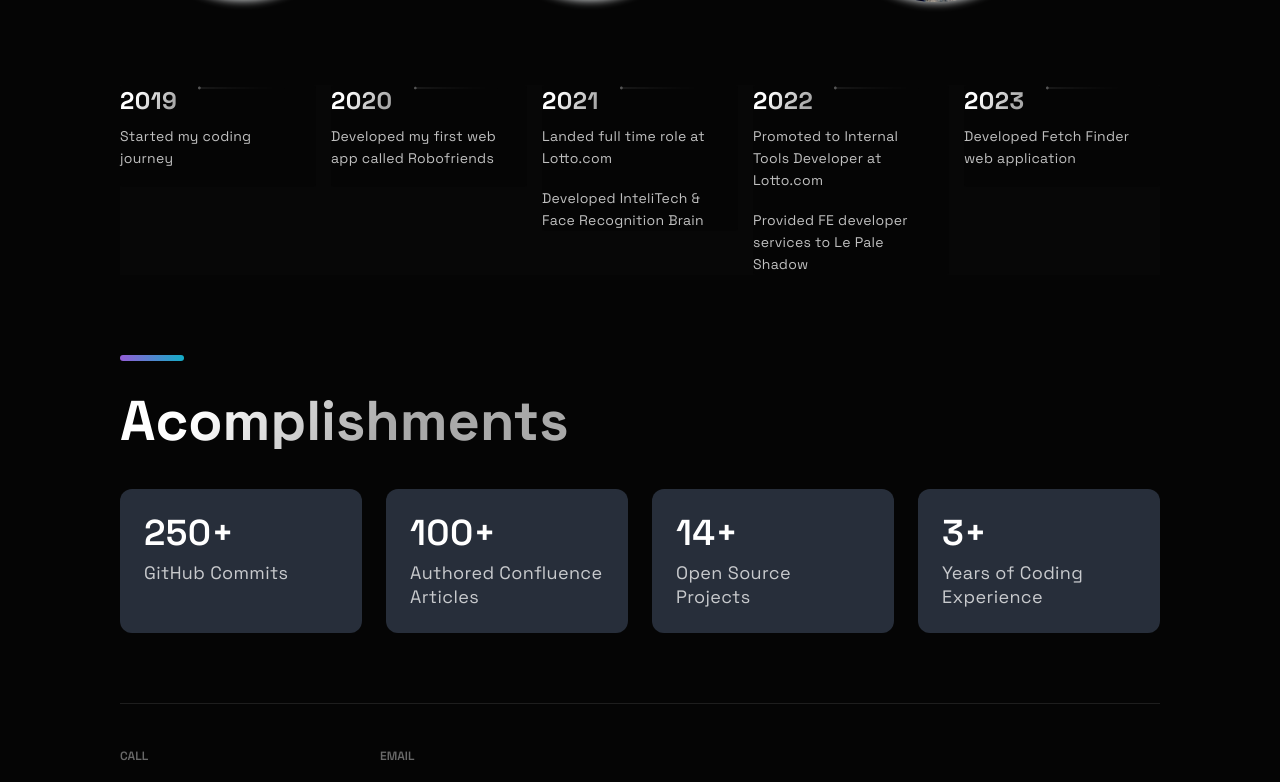
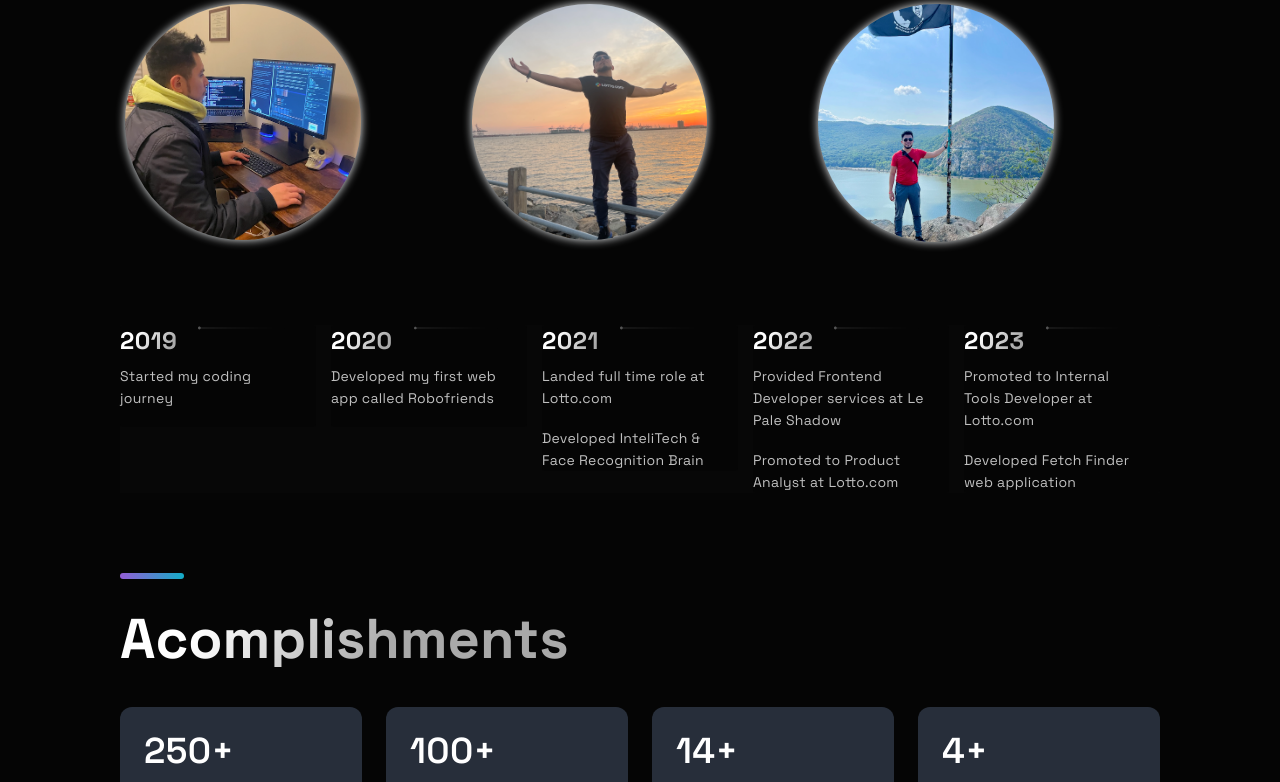
Before and after one commit to davidpedrero/David-Pedero-Portfolio, a Next.js app: page / in a window 1280 px wide. Shown: the part 4000-4782 px from the top of the page. Built offline with nearby package versions, Linux system fonts and the light colour scheme.

Commit message:
updated portfolio 2

```diff
--- a/src/components/TimeLine/TimeLine.js
+++ b/src/components/TimeLine/TimeLine.js
@@ -48,15 +48,14 @@ const Timeline = () => {
       <SectionTitle>About Me</SectionTitle>
       <br/>
       <SectionText>
-        I am a completely self-taught full-stack web developer specializing in the MERN stack. I graduated from CUNY Hunter College with a Bachelors degree in Human Biology.
+        I am a completely self-taught full-stack web developer specializing in the MERN stack. I graduated from CUNY Hunter College with a Bachelors degree in Human Biology. While working in the medical field during the pandemic, I started teaching myself how to code in my spare time. I soon discovered that I had a passion for building software projects and solving problems.
         <br/><br/>
-        While working in the medical field during the pandemic, I started teaching myself how to code in my spare time. I soon discovered that I had a passion for building projects and solving problems.
+        I decided I wanted to make a career shift into web development. In order to break into the field, I landed a role as an operations associate at a start-up tech company called Lotto.com. I continued to improve my coding skills daily and in six months I was promoted to Product Analyst. While still working full-time, I agreed to provide contracted front end development services to Le Pale Shadow LLC for a period of six months.
         <br/><br/>
-        While working as an operations associate at a start-up tech company called Lotto.com, I built Javascript-based automation scripts and dashboards using Google Apps scripts that optimized workflows.
+        As my coding skills improved, I began programming Javascript-based automations, scripts and dashboards that optimized workflows and increased productivity. Later that year, I finally ahieved my dream (of becoming a developer) and was promoted to Internal Tools Developer at Lotto.com.
         <br/><br/>
-        I also agreed to provide contracted front end development services to Le Pale Shadow LLC for a period of six months while still working my full-time job.
-        <br/><br/>
-        I have a diverse set of skills, ranging from QA testing and UX design, to front-end and back-end development. My interests lie in innovation, automation and solving problems related to large scale distributed software systems.
+        Nowadays, I continue to use my diverse set of skills, ranging from to front-end and back-end development, professionally to develop high quality software solutions that automate workflows, increase productivity and solve business problems Outside of work, I continue to work on software passion projects to innovate, improve my programming skills and to just build cool stuff.
+
       </SectionText>
         <br/><br/>
         <SectionDivider />
--- a/src/constants/constants.js
+++ b/src/constants/constants.js
@@ -41,8 +41,8 @@ export const TimeLineData = [
   { year: 2019, text: 'Started my coding journey', },
   { year: 2020, text: 'Developed my first web app called Robofriends', },
   { year: 2021, text: 'Landed full time role at Lotto.com', text2: 'Developed InteliTech & Face Recognition Brain'},
-  { year: 2022, text: 'Promoted to Internal Tools Developer at Lotto.com', text2: 'Provided FE developer services to Le Pale Shadow', },
-  { year: 2023, text: 'Developed Fetch Finder web application', }
+  { year: 2022, text2: 'Promoted to Product Analyst at Lotto.com', text: 'Provided Frontend Developer services at Le Pale Shadow', },
+  { year: 2023, text2: 'Developed Fetch Finder web application', text: 'Promoted to Internal Tools Developer at Lotto.com' }
 ];
 
 
@@ -50,5 +50,5 @@ export const data = [
   { number: 250, text: 'GitHub Commits', },
   { number: 100, text: 'Authored Confluence Articles' },
   { number: 14, text: 'Open Source Projects',},
-  { number: 3, text: 'Years of Coding Experience' }
+  { number: 4, text: 'Years of Coding Experience' }
 ];
```
